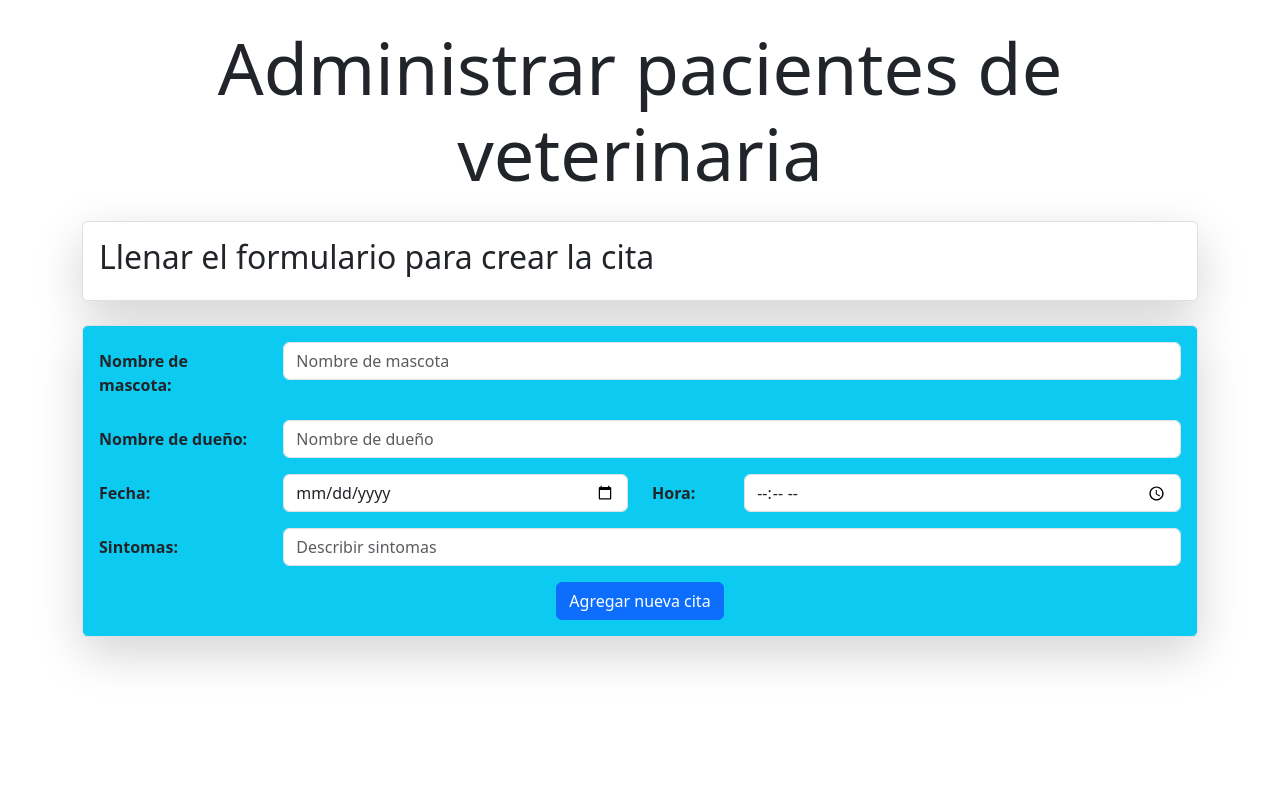
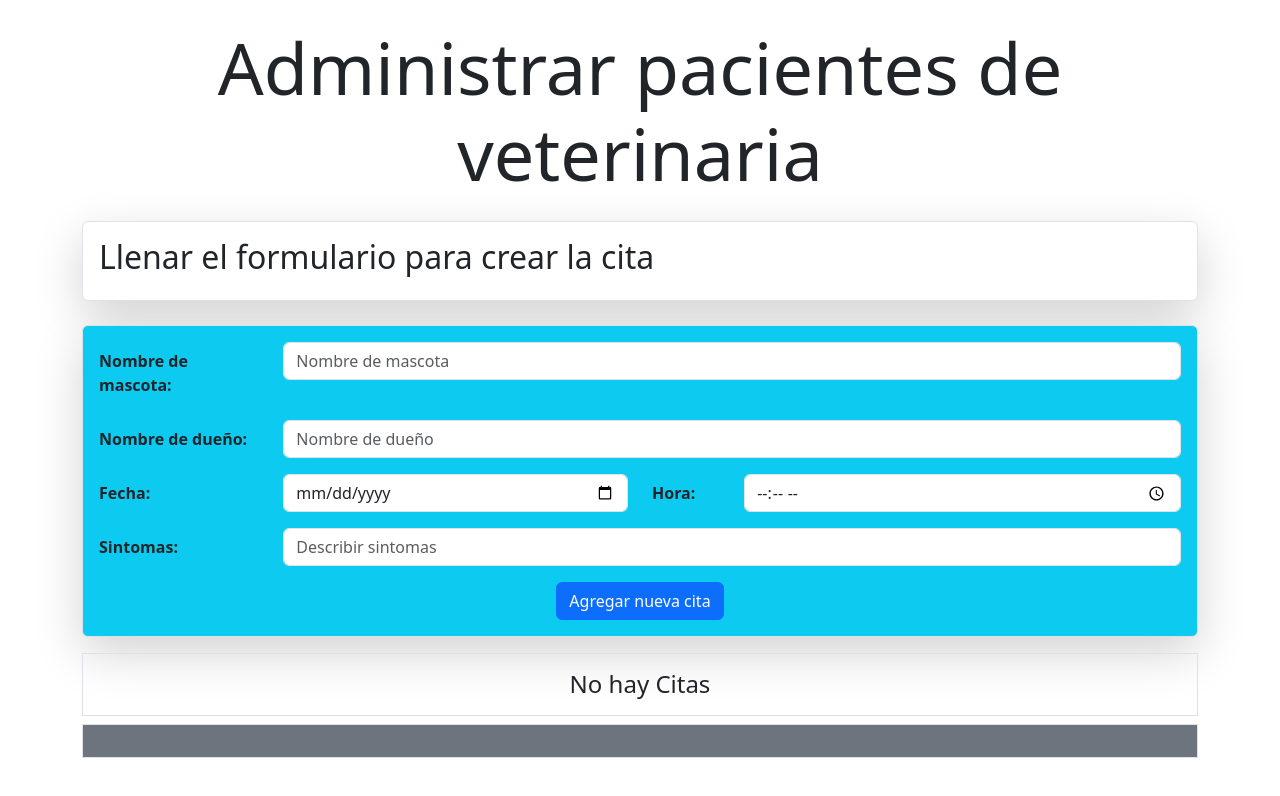
Before and after one commit to julianDev94/citasVeterinaria, a React (Vite) app: page / in a window 1280 px wide. Shown: the top 796 px of the page. Built offline with nearby package versions, Linux system fonts and the light colour scheme.

Commit message:
agrego un section que contiene un h4 y un awrticle que va contener las card de las citas

```diff
--- a/src/App.jsx
+++ b/src/App.jsx
@@ -2,6 +2,7 @@ import "bootstrap/dist/css/bootstrap.min.css";
 import { Container } from "react-bootstrap";
 import FormularioVeterinaria from "./components/FormularioVeterinaria";
 import TituloVeterinaria from "./components/TituloVeterinaria";
+import CitasVeterinaria from "./components/CitasVeterinaria";
 import "./App.css";
 
 function App() {
@@ -10,6 +11,7 @@ function App() {
       <Container>
         <TituloVeterinaria />
         <FormularioVeterinaria />
+        <CitasVeterinaria />
       </Container>
     </section>
   );
--- /dev/null
+++ b/src/components/CitasVeterinaria.jsx
@@ -0,0 +1,14 @@
+import React from 'react';
+
+const CitasVeterinaria = () => {
+    return (
+        <section className='my-3'>
+            <h4  className='border p-3 text-center'>No hay Citas</h4>
+            <article className='border p-3 bg-secondary'>
+
+            </article>
+        </section>
+    );
+};
+
+export default CitasVeterinaria;
```
